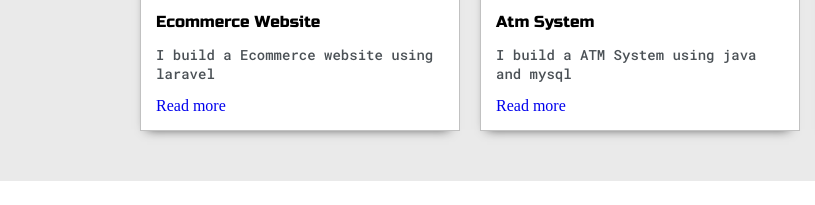
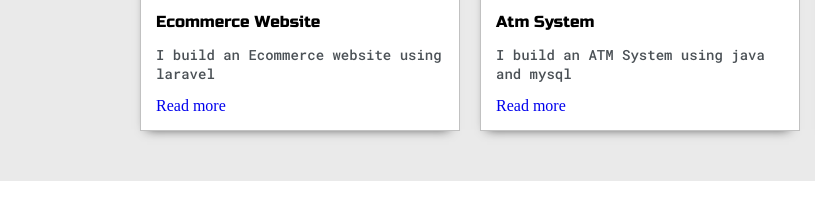
Before and after one commit to safiul0073/safiul-dev.github.io, a plain HTML site: page index.html in a window 1280 px wide. Shown: the part 1615-1820 px from the top of the page, 0-815 px from the left. Drawn offline with Linux system fonts and the light colour scheme.

Commit message:
Update index.html

```diff
--- a/index.html
+++ b/index.html
@@ -131,7 +131,7 @@
                     <img class="thumnail" src="images/ecommerc.jpg" alt="">
                     <div class="post-preview">
                       <h6 class="post-tile">Ecommerce Website</h6>
-                      <p class="post-intro">I build a Ecommerce website using laravel</p>
+                      <p class="post-intro">I build an Ecommerce website using laravel</p>
                       <a href="https://github.com/Anis5221/EcommerceWebByLaravel">Read more</a>
                     </div>
                   </div>
@@ -140,7 +140,7 @@
                     <img class="thumnail" src="images/atm.jfif" alt="">
                     <div class="post-preview">
                       <h6 class="post-tile">Atm System</h6>
-                      <p class="post-intro">I build a ATM System using java and mysql</p>
+                      <p class="post-intro">I build an ATM System using java and mysql</p>
                       <a href="https://github.com/Anis5221/ATM-Project-with-mysql-using-java">Read more</a>
                     </div>
                   </div>
```
